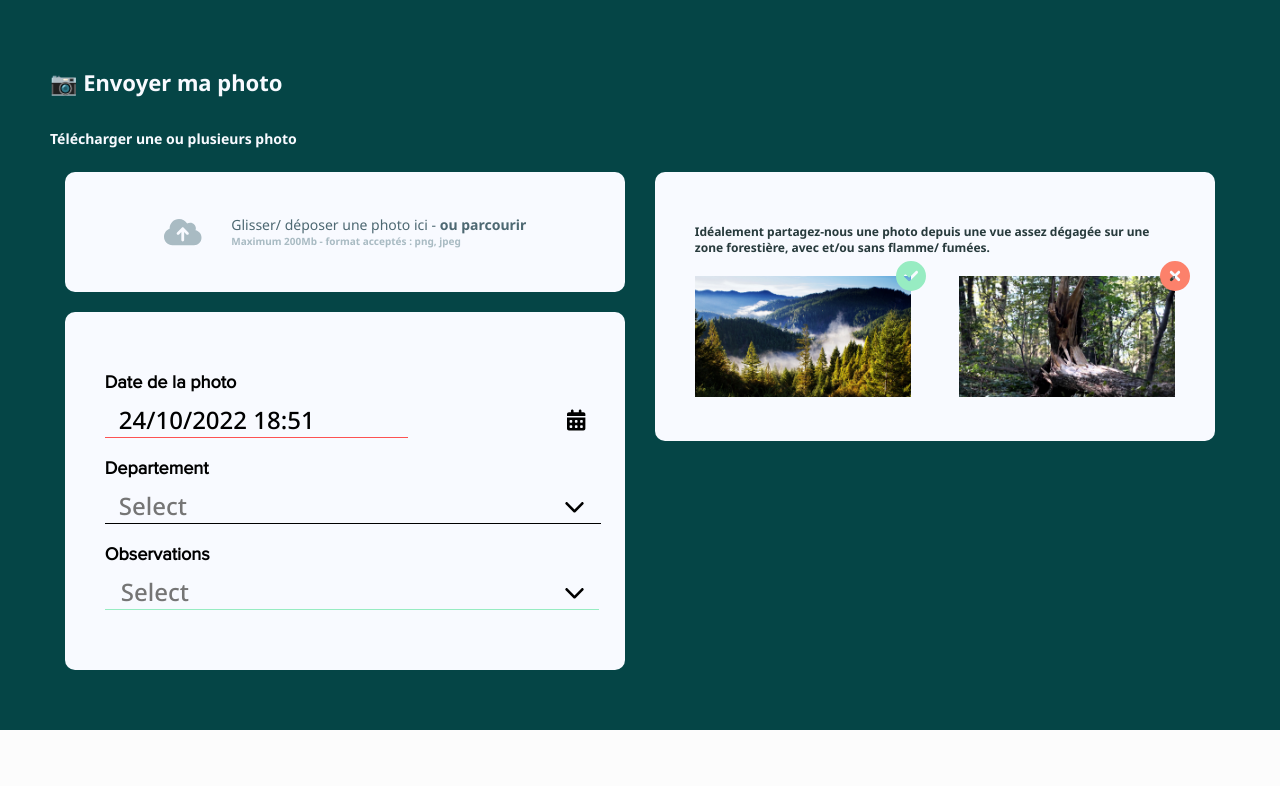
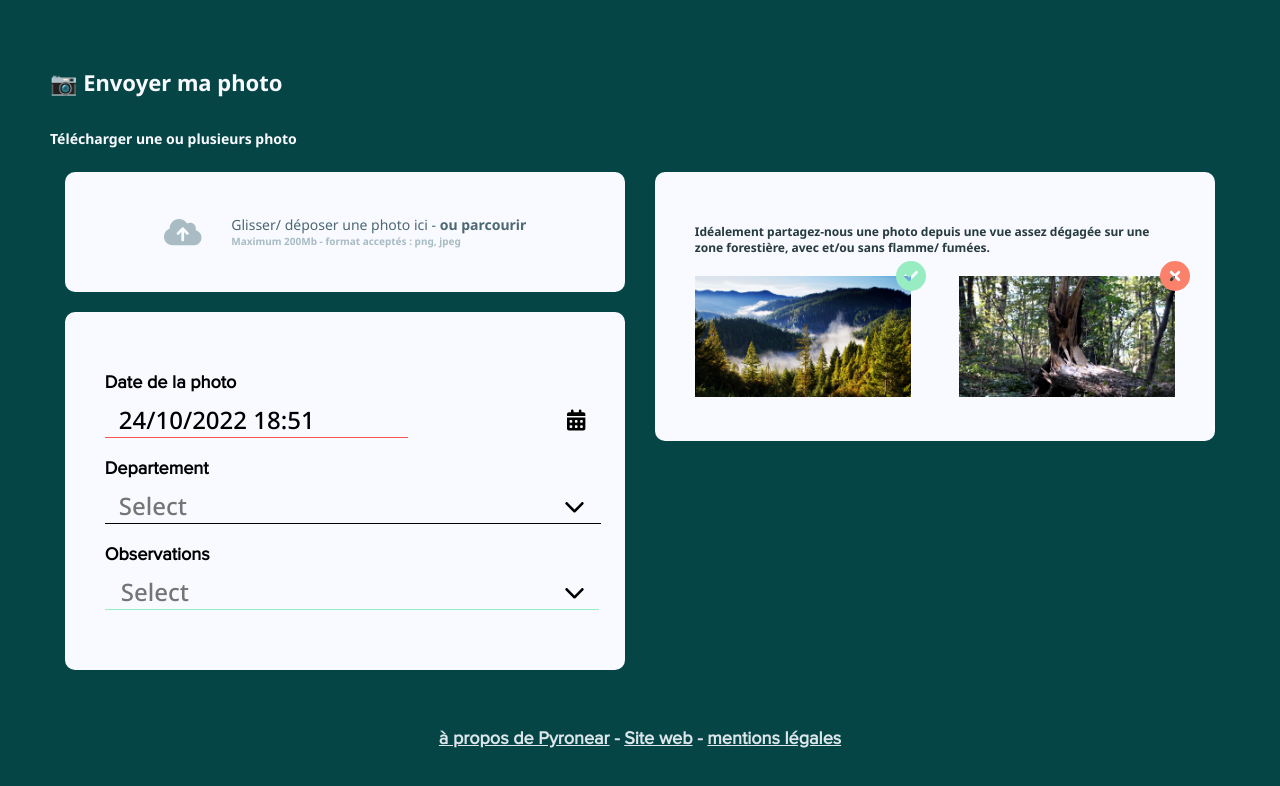
Before and after one commit to pyronear/pyro-crowdsourcer-react, a React (Create React App) app: page / in a window 1280 px wide. Shown: the part 571-1357 px from the top of the page. Before the commit the page ends 1301 px from the top, so only its background shows below. Built offline with nearby package versions, Linux system fonts and the light colour scheme.

Commit message:
add: footer with references

```diff
--- a/src/components/send/Send.tsx
+++ b/src/components/send/Send.tsx
@@ -2,6 +2,7 @@ import './Send.scss';
 import Upload from './upload/Upload';
 import { Form } from './form/form';
 import { Hint } from './hint/hint';
+import { Footer } from './footer/footer'
 
 export const Send = ({isMobile}: {isMobile: boolean}) => {
   return (
@@ -13,6 +14,7 @@ export const Send = ({isMobile}: {isMobile: boolean}) => {
             <Hint/>
             <Form/>
         </div>
+        <Footer/>
       </div>
   )
 }
--- /dev/null
+++ b/src/components/send/footer/footer.scss
@@ -0,0 +1,14 @@
+#footer {
+  padding-top: 50px;
+  white-space: pre-wrap;
+  display: flex;
+  justify-content: center;
+    a {
+      font-family: 'Proxima Nova';
+      font-style: normal;
+      font-weight: 700;
+      font-size: 18px;
+      line-height: 18px;
+      color: #DCE6EA;
+    }
+  }
--- /dev/null
+++ b/src/components/send/footer/footer.tsx
@@ -0,0 +1,9 @@
+import './footer.scss';
+
+const footerLinkAbout = <a href="https://pyronear.org/" target="_blank" rel="noopener noreferrer">à propos de Pyronear</a>
+const footerLinkWebsite = <a href="https://pyronear.org/" target="_blank" rel="noopener noreferrer">Site web</a>
+const footerLinkLegalMentions = <a href="https://pyronear.org/" target="_blank" rel="noopener noreferrer">mentions légales</a>
+const separator = <a> - </a>
+
+export const Footer = () =>
+<div id="footer">{footerLinkAbout}{separator}{footerLinkWebsite}{separator}{footerLinkLegalMentions}</div>
```
